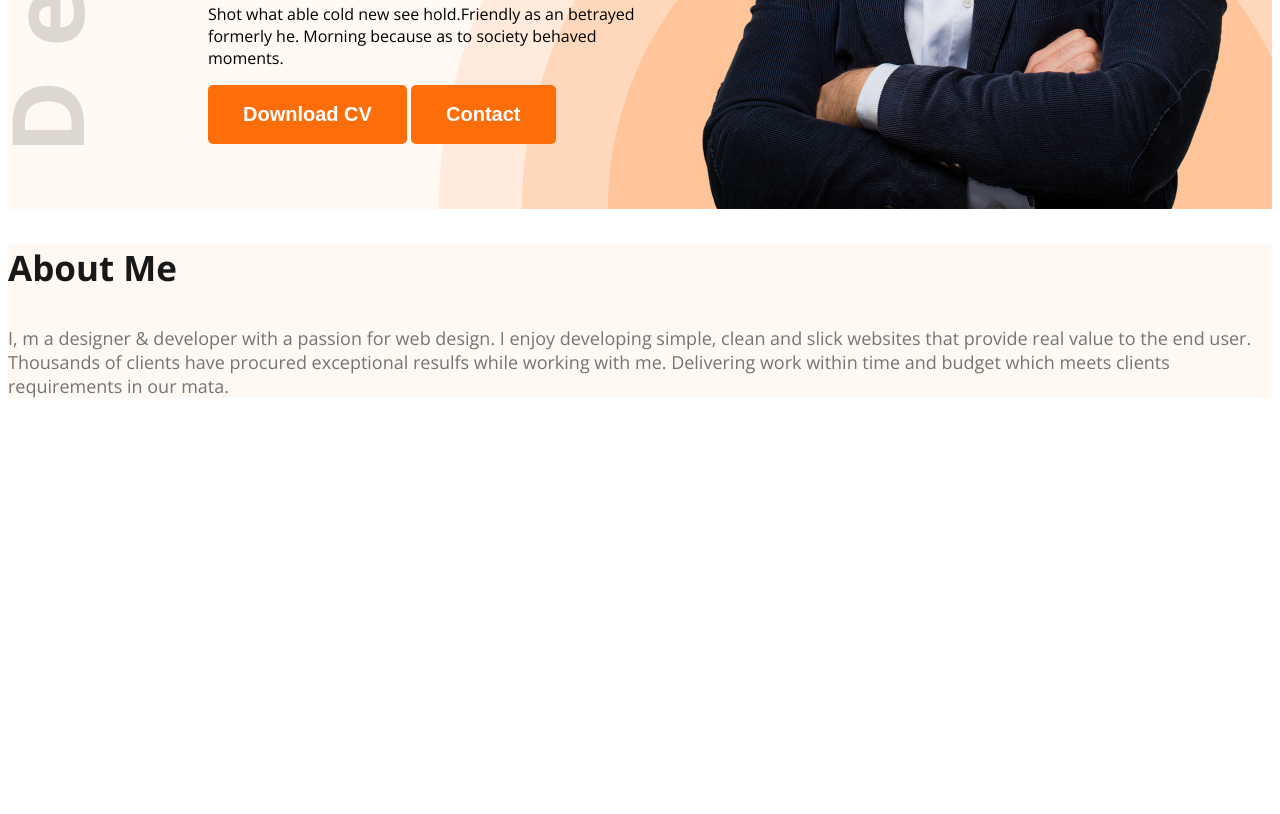
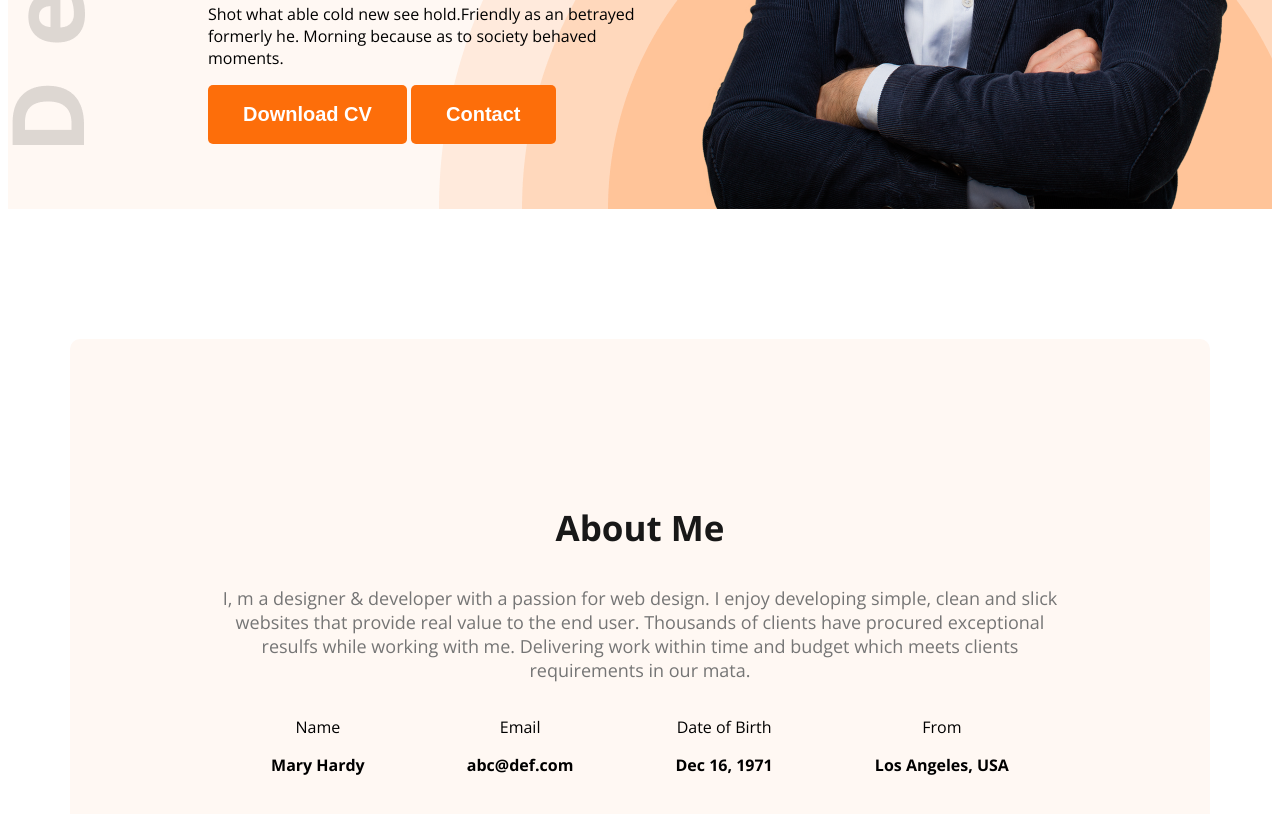
Before and after one commit to Juthi-79/web-dev-portfolio, a plain HTML site: page index.html in a window 1280 px wide. Shown: the part 626-1440 px from the top of the page. Before the commit the page ends 1042 px from the top, so only its background shows below. Drawn offline with nearby package versions, Linux system fonts and the light colour scheme.

Commit message:
About content commit

```diff
--- a/index.html
+++ b/index.html
@@ -36,6 +36,24 @@
         <section class="about secondary-bg">
             <h3 class="section-title">About Me</h3>
             <p class="section-description">I, m a designer & developer with a passion for web design. I enjoy developing simple, clean and slick websites that provide real value to the end user. Thousands of clients have procured exceptional resulfs while working with me. Delivering work within time and budget which meets clients requirements in our mata.</p>
+            <div class="about-items">
+                <div class="about-item">
+                    <p class="item-title">Name</p>
+                    <p class="item-description">Mary Hardy</p>
+                </div>
+                <div class="about-item">
+                    <p class="item-title">Email</p>
+                    <p class="item-description">abc@def.com</p>
+                </div>
+                <div class="about-item">
+                    <p class="item-title">Date of Birth</p>
+                    <p class="item-description">Dec 16, 1971</p>
+                </div>
+                <div class="about-item">
+                    <p class="item-title">From</p>
+                    <p class="item-description">Los Angeles, USA</p>
+                </div>
+            </div>
         </section>
     </main>
     <footer>
--- a/styles/portfolio.css
+++ b/styles/portfolio.css
@@ -99,3 +99,26 @@ nav li a{
 .banner-content{
     max-width: 580px;
 }
+
+/* main styles */
+main{
+    max-width: 1140px;
+    margin: 0 auto;
+}
+/* about style */
+
+.about{
+    border-radius: 10px;
+    padding: 130px 150px;
+    text-align: center;
+    margin-top: 130px;
+}
+
+.about-items{
+    display: flex;
+    justify-content: space-around;
+}
+
+.item-description{
+    font-weight: bold;
+}
```
